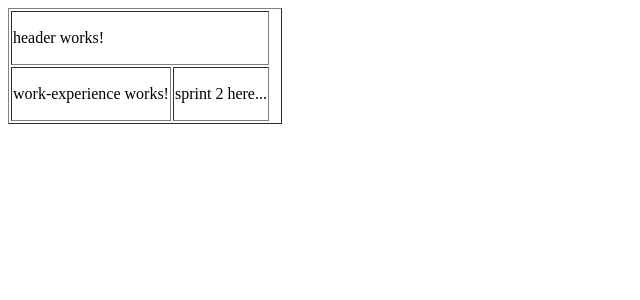
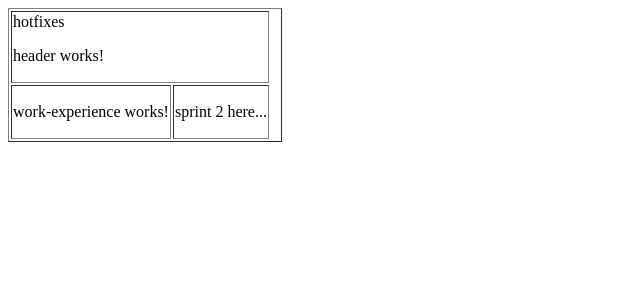
Before and after one commit to carlitaRP/carlitarp.github.io, an Angular app: page / in a window 1280 px wide. Shown: the top 300 px of the page, without its empty margins (0-640 px from the left). Built offline with nearby package versions, Linux system fonts and the light colour scheme.

Commit message:
create realse hotfixes

```diff
--- a/src/app/app.component.html
+++ b/src/app/app.component.html
@@ -1,6 +1,7 @@
 <table border="1">
   <tr>
     <td colspan="2">
+        hotfixes
       <app-header></app-header>
     </td>
   </tr>
```
Also changed, not shown: 1 other file (tests, documents, lock files or other folders).
